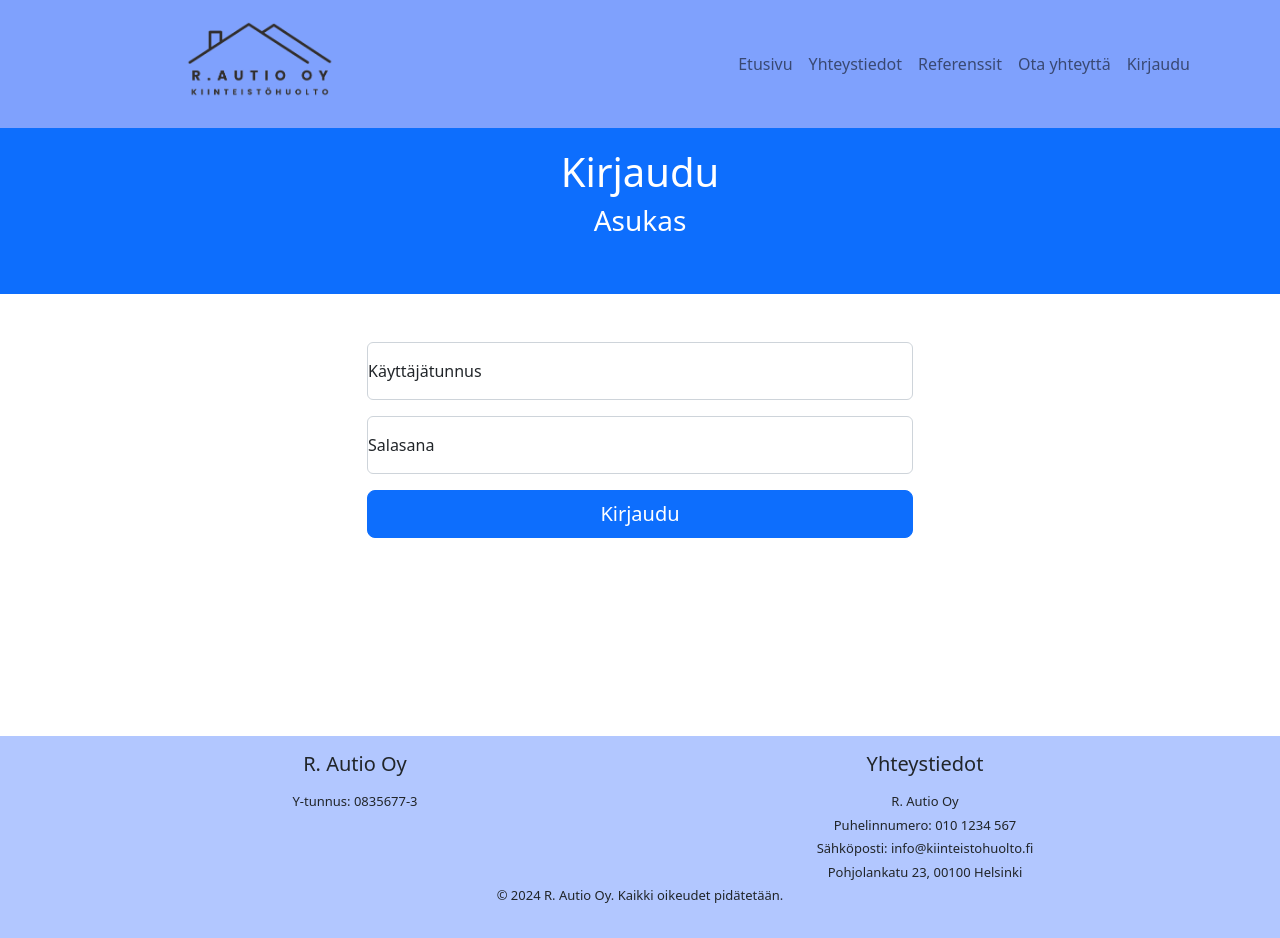
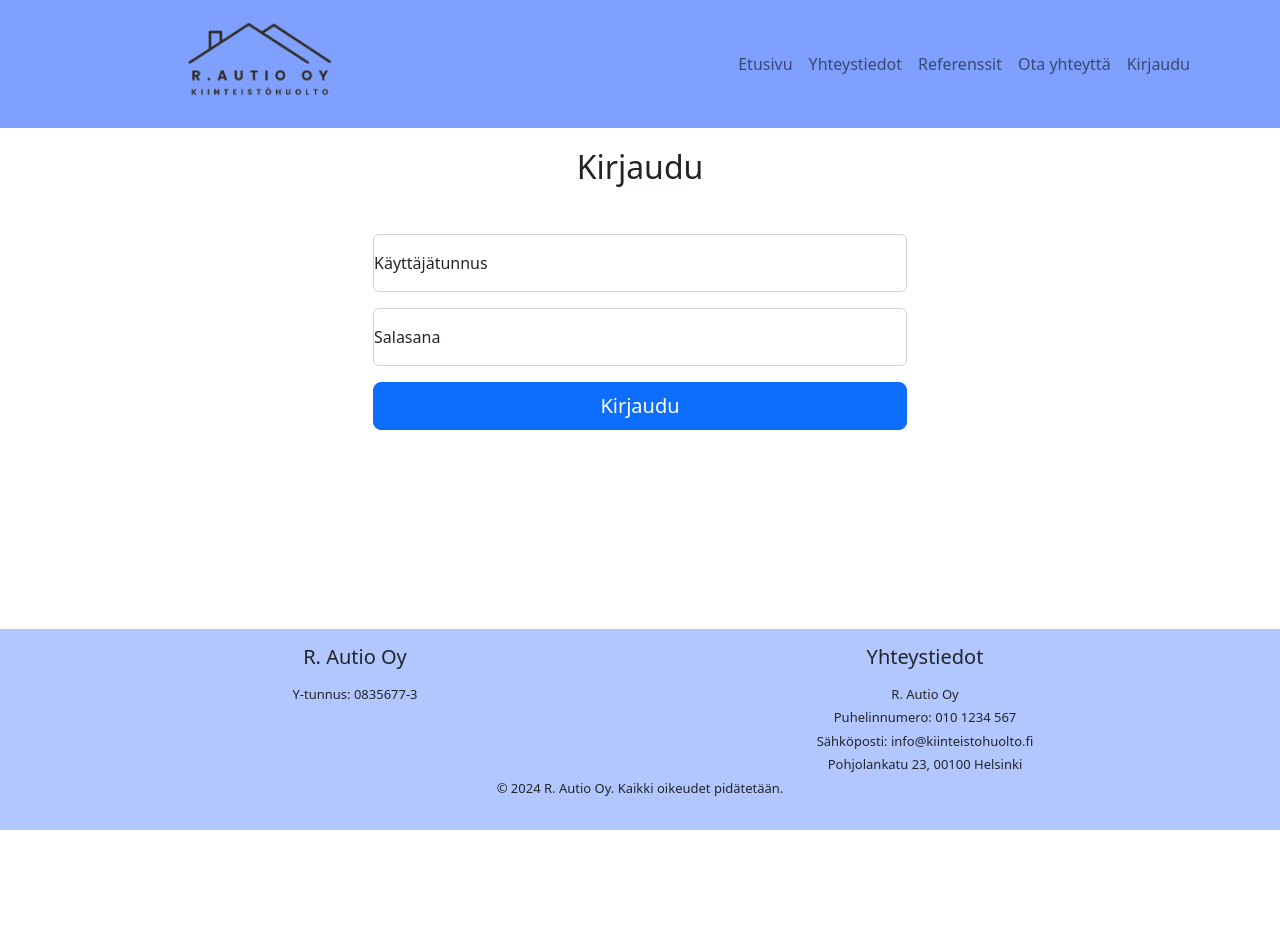
Before and after one commit to tuomasOjalehto1/FullStack, a PHP site: page /kirjautumissivu.php in a window 1280 px wide. After the commit the page ends 830 px from the top, so only its background shows below. Run offline with PHP 8.4, Linux system fonts and the light colour scheme.

Commit message:
stylen muokkausta

```diff
--- a/kirjautumissivu.php
+++ b/kirjautumissivu.php
@@ -16,10 +16,10 @@
     <link href="https://cdn.jsdelivr.net/npm/bootstrap@5.3.3/dist/css/bootstrap.min.css" rel="stylesheet" integrity="sha384-QWTKZyjpPEjISv5WaRU9OFeRpok6YctnYmDr5pNlyT2bRjXh0JMhjY6hW+ALEwIH" crossorigin="anonymous">
 </head>
 <body>
-    <div class="p-5 bg-primary text-white text-center">
-        <h1>Kirjaudu</h1>
-        <h3>Asukas</h3>
-    </div>
+<div class="container mt-5">
+    <div class="row">
+        <div class="col">
+            <h2 class="mb-3 text-center">Kirjaudu</h2>
             <div class="container mt-5">
                 <div class="row justify-content-center">
                     <main class="form-signin w-50 m-auto">
@@ -36,16 +36,15 @@
                                     <label for="floatingPassword">Salasana</label>
                                 </div>
                             </div>
-
                             <button class="w-100 btn btn-lg btn-primary" type="submit" name="submit">Kirjaudu</button>
                             <!--<h6 class="mt-3">Jos sinulla ei ole käyttäjätunnusta  <a href="register.php">Luo tunnus</a></h6>-->
-
-
                         </form>
                     </main>
                 </div>
             </div>
-
+        </div>
+    </div>
+</div>
     <script src="https://cdn.jsdelivr.net/npm/bootstrap@5.3.3/dist/js/bootstrap.bundle.min.js" integrity="sha384-YvpcrYf0tY3lHB60NNkmXc5s9fDVZLESaAA55NDzOxhy9GkcIdslK1eN7N6jIeHz" crossorigin="anonymous"></script>
 </body>
 </html>
--- a/style.css
+++ b/style.css
@@ -2,3 +2,8 @@ body {
     padding-top: 100px;
     padding-bottom: 400px;
 }
+@media (max-width: 768px) {
+    body {
+        padding-top: 150px;
+    }
+}
--- a/yhteystiedot.php
+++ b/yhteystiedot.php
@@ -3,7 +3,7 @@
 <!DOCTYPE html>
 <html lang="fi">
 <head>
-  <title>Kiinteistöhuolto</title>
+  <title>Yhteystiedot</title>
   <meta charset="utf-8">
   <meta name="viewport" content="width=device-width, initial-scale=1">
   <link href="https://cdn.jsdelivr.net/npm/bootstrap@5.3.3/dist/css/bootstrap.min.css" rel="stylesheet" integrity="sha384-QWTKZyjpPEjISv5WaRU9OFeRpok6YctnYmDr5pNlyT2bRjXh0JMhjY6hW+ALEwIH" crossorigin="anonymous">
```
Also changed, not shown: 1 other file. Lines whose indentation alone changed are shown as unchanged.
